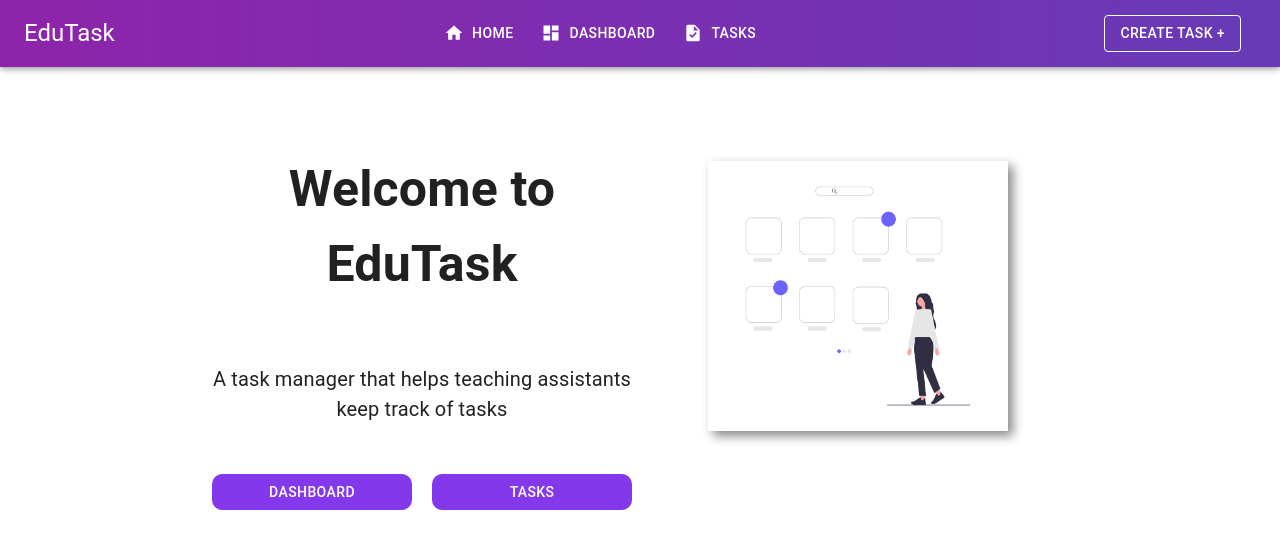
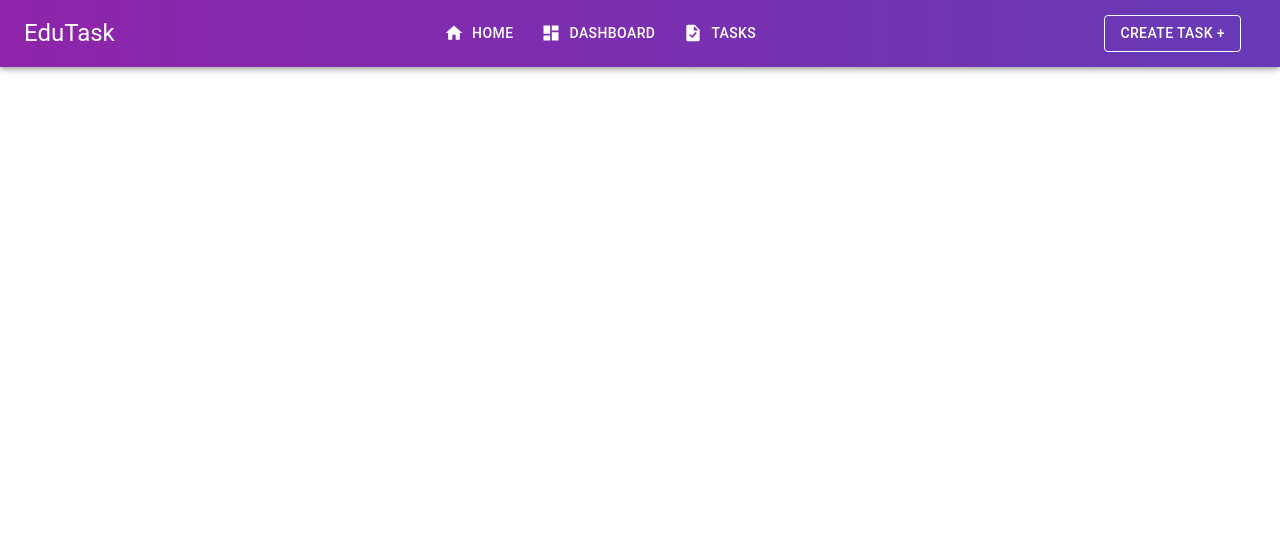
Before and after one commit to horiaomar25/edu-task, a Next.js app in the folder edutask/: page / in a window 1280 px wide. Shown: the top 548 px of the page. Built offline with nearby package versions, Linux system fonts and the light colour scheme.

Commit message:
changes to home page

```diff
--- a/edutask/app/page.js
+++ b/edutask/app/page.js
@@ -8,93 +8,6 @@ import Grid from '@mui/material/Grid';
 
 export default function Home() {
   return (
-    <Box
-      style={{
-        marginTop: '80px',
-
-        width:'70%',
-        margin:'auto',
-        padding:'20px',
-      }}
-    >
-      <Grid container spacing={2}>
-        <Grid item xs={12} md={6}>
-          <Box
-            style={{
-              display: 'flex',
-              flexDirection: 'column',
-              alignItems: 'center',
-              justifyContent: 'center',
-
-              textAlign: 'center', // Center the text
-            }}
-          >
-            <h2 style={{ fontSize: '50px' }}> Welcome to EduTask</h2>
-            <p style={{ fontSize: '20px',paddingBottom:'30px'}}>
-
-              A task manager that helps teaching assistants keep track of tasks
-            </p>
-            <div
-              style={{
-                display: 'flex',
-                justifyContent: 'center',
-                gap: '20px',
-                flexWrap: 'wrap',
-              }}
-            >
-              <Link href="/dashboard">
-                <Button
-                  sx={{
-                    backgroundColor: '#8338ec',
-                    color: 'white',
-                    width: '200px',
-                    borderRadius: '10px',
-                    '&:hover': {
-                      backgroundColor: '#6b2fbb',
-                      color: 'white',
-                    },
-                  }}
-                >
-                  Dashboard
-                </Button>
-              </Link>
-              <Link href="/tasks">
-                <Button
-                  sx={{
-                    backgroundColor: '#8338ec',
-                    color: 'white',
-                    width: '200px',
-                    borderRadius: '10px',
-                    '&:hover': {
-                      backgroundColor: '#6b2fbb',
-                      color: 'white',
-                    },
-                  }}
-                >
-                  Tasks
-                </Button>
-              </Link>
-            </div>
-          </Box>
-        </Grid>
-        <Grid item xs={12} md={6}>
-          <Box
-            style={{
-              display: 'flex',
-              justifyContent: 'center',
-              alignItems: 'center',
-            }}
-          >
-            <Image
-              src={homepageimage}
-              alt="illustration of using taskboard"
-              width={300} // Set a smaller width for mobile view
-              height={270} // Set a smaller height for mobile view
-              style={{ boxShadow: '5px 5px 10px #888888', marginTop: '50px'}}
-            />
-          </Box>
-        </Grid>
-      </Grid>
-    </Box>
+    <div></div>
   );
 }
```
